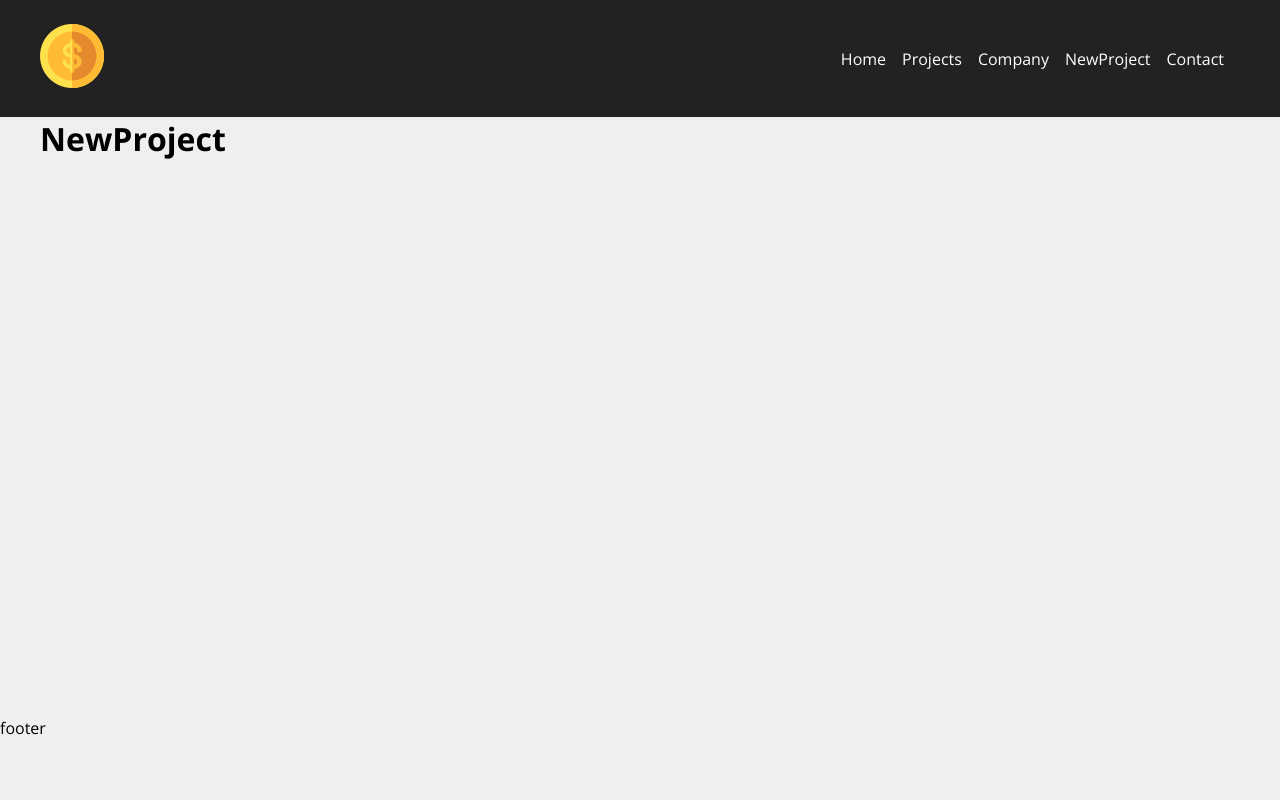
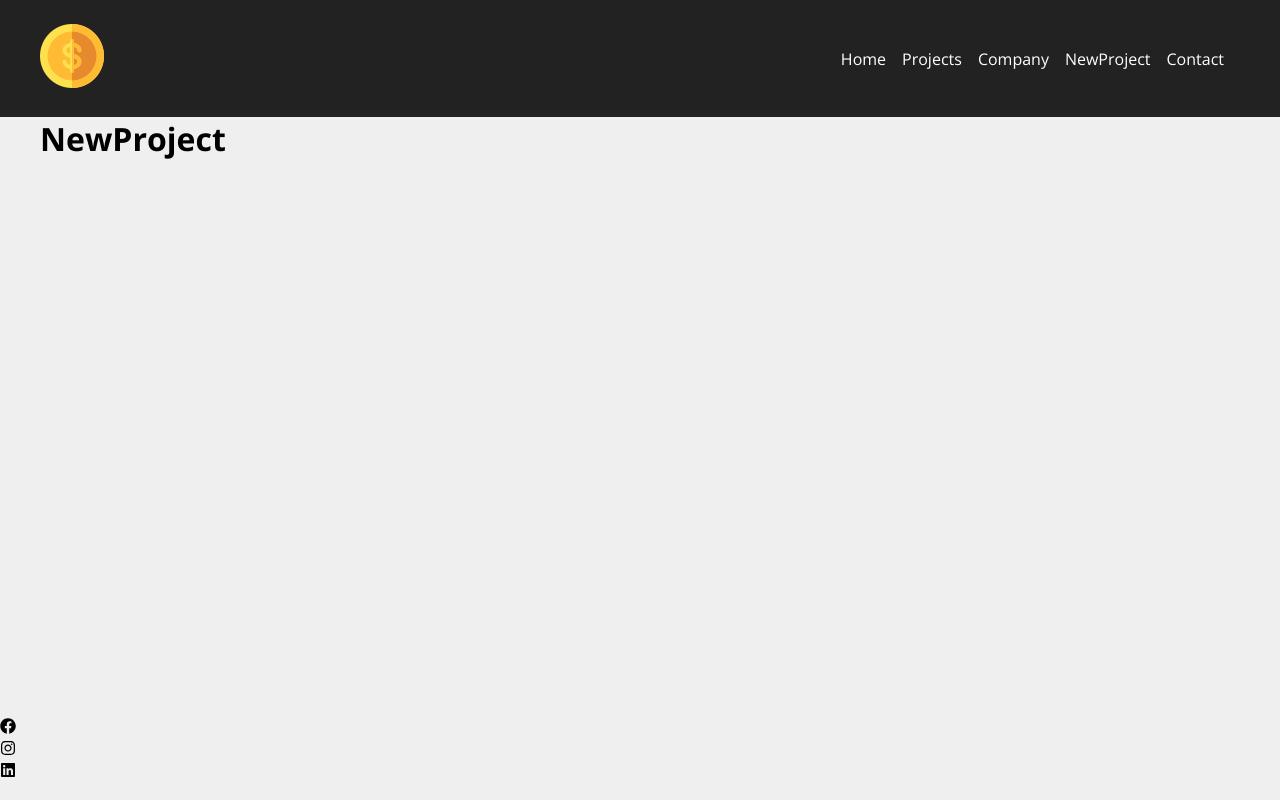
Before and after one commit to RusthenRonald/Projeto-React, a JavaScript app in the folder new-project/: page /newproject in a window 1280 px wide. Built offline with nearby package versions, Linux system fonts and the light colour scheme; the HTML template or start-up script is replaced by a standard one; a web font is replaced by a local one.

Commit message:
chamando icones

```diff
--- a/new-project/src/components/Layout/Footer.js
+++ b/new-project/src/components/Layout/Footer.js
@@ -1,6 +1,12 @@
 import {FaFacebook,FaInstagram,FaLinkedin} from 'react-icons/fa'
 function Footer(){
     return(
-        <div><p>footer</p></div>
+        <footer>
+            <ul>
+                <li><FaFacebook/></li>
+                <li><FaInstagram/></li>
+                <li><FaLinkedin/></li>
+            </ul>
+        </footer>
     )
 } export default Footer
```
